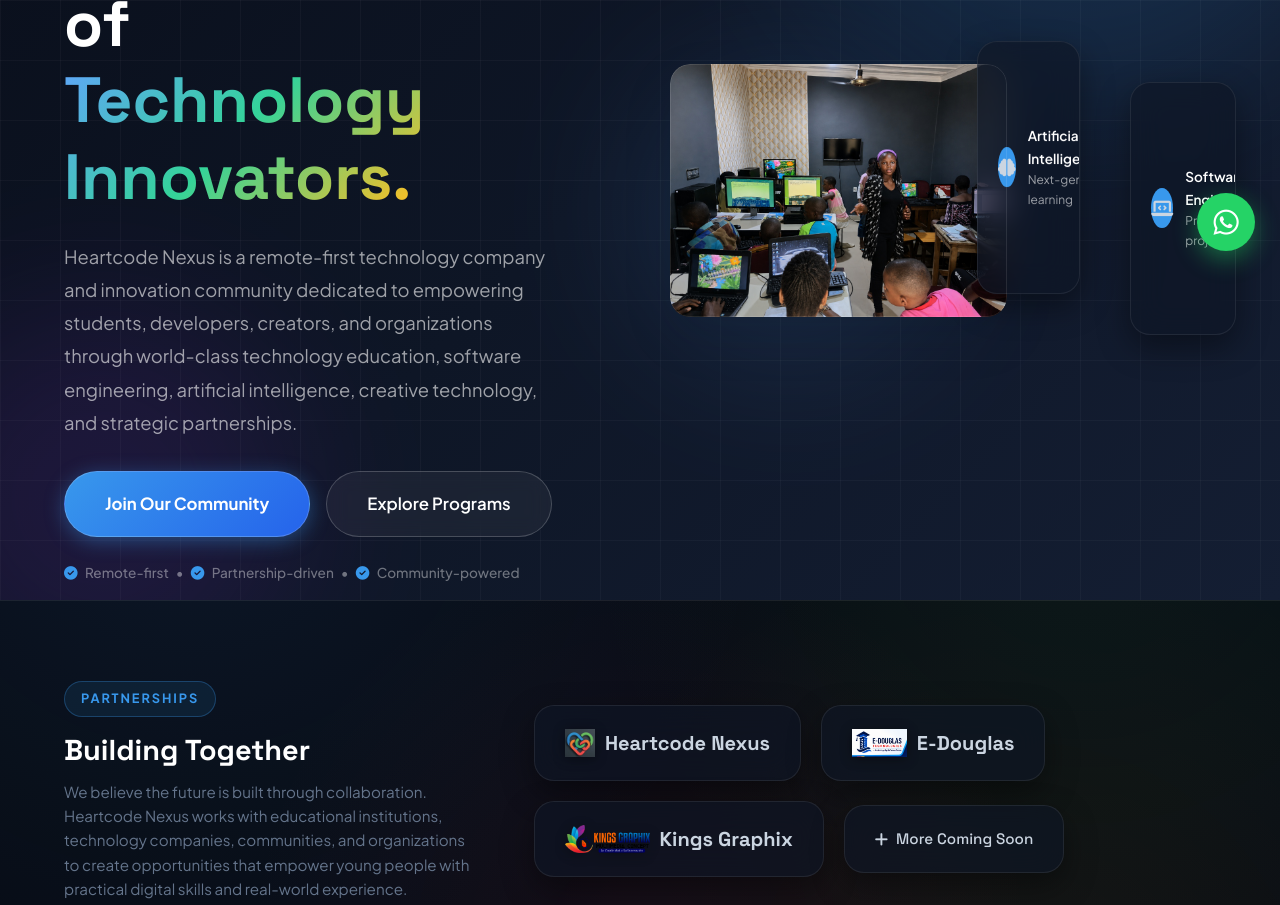
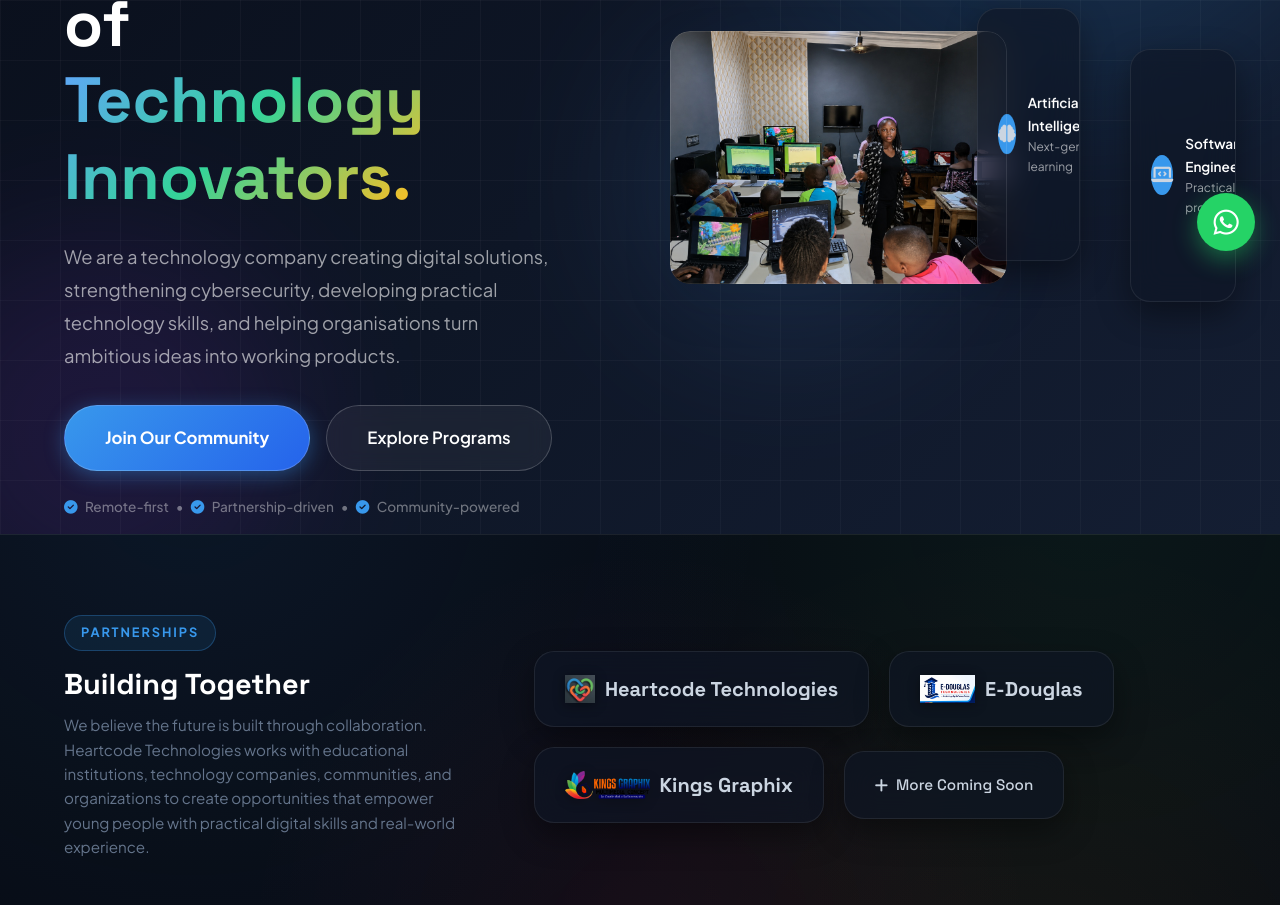
Before and after one commit to heartcode2010/Heartcodenexus, a plain HTML site: page index.html in a window 1280 px wide. Shown: the part 459-1364 px from the top of the page. Drawn offline with Linux system fonts and the light colour scheme.

Commit message:
Rebrand index.html for Heartcode Technologies

```diff
--- a/index.html
+++ b/index.html
@@ -4,10 +4,10 @@
 <head>
   <meta charset="UTF-8">
   <meta name="viewport" content="width=device-width, initial-scale=1.0">
-  <meta name="description" content="Heartcode Nexus — Building Africa's Next Generation of Technology Innovators. Remote-first technology company and innovation community.">
-  <meta name="keywords" content="Heartcode Nexus, Heartcode Nexus, technology education, software engineering, artificial intelligence, creative technology, partnerships, Africa innovators">
-  <meta name="author" content="Heartcode Nexus">
-  <title>Heartcode Nexus — Building Africa's Next Generation of Technology Innovators</title>
+  <meta name="description" content="Heartcode Technologies — We build technology that moves people and businesses forward. Remote-first technology company and innovation community.">
+  <meta name="keywords" content="Heartcode Technologies, Heartcode Technologies, technology education, software engineering, artificial intelligence, creative technology, partnerships, Africa innovators">
+  <meta name="author" content="Heartcode Technologies">
+  <title>Heartcode Technologies — Technology with Purpose. Built for Progress.</title>
   <link rel="shortcut icon" href="./assets/img/favicon.png">
   <link rel="stylesheet" href="./assets/css/style.css">
   <link rel="stylesheet" href="https://cdnjs.cloudflare.com/ajax/libs/font-awesome/6.5.0/css/all.min.css">
@@ -34,8 +34,8 @@
     <div class="container">
       <nav class="nav-inner">
         <a href="./index.html" class="logo">
-          <img src="./assets/img/heartcode-icon.png" alt="Heartcode Nexus Logo" class="brand-logo-img">
-          <span class="logo-text">Heartcode <span class="logo-gradient">Nexus</span></span>
+          <img src="./assets/img/heartcode-icon.png" alt="Heartcode Technologies Logo" class="brand-logo-img">
+          <span class="logo-text">Heartcode <span class="logo-gradient">Technologies</span></span>
         </a>
 
         <div class="nav-links" id="navLinks">
@@ -61,7 +61,7 @@
           <a href="./contact.html">Contact</a>
 
           <div class="nav-cta">
-            <a href="./contact.html" class="btn btn-primary btn-sm">Join Nexus</a>
+            <a href="./contact.html" class="btn btn-primary btn-sm">Let's Talk</a>
           </div>
         </div>
 
@@ -86,9 +86,9 @@
     <div class="container">
       <div class="hero-content">
         <div class="hero-text">
-          <span class="section-label">Building the Future</span>
+          <span class="section-label">Technology with Purpose</span>
           <h1>Building Africa's Next Generation of <span class="highlight">Technology Innovators.</span></h1>
-          <p class="hero-desc">Heartcode Nexus is a remote-first technology company and innovation community dedicated to empowering students, developers, creators, and organizations through world-class technology education, software engineering, artificial intelligence, creative technology, and strategic partnerships.</p>
+          <p class="hero-desc">We are a technology company creating digital solutions, strengthening cybersecurity, developing practical technology skills, and helping organisations turn ambitious ideas into working products.</p>
           <div class="hero-buttons">
             <a href="./contact.html" class="btn btn-primary btn-lg">Join Our Community</a>
             <a href="./programs.html" class="btn btn-outline btn-lg">Explore Programs</a>
@@ -102,7 +102,7 @@
 
         <div class="hero-visual">
           <div class="hero-image-wrapper">
-            <img src="./assets/img/training-classroom.jpg" alt="Heartcode Nexus Training Classroom in Action">
+            <img src="./assets/img/training-classroom.jpg" alt="Heartcode Technologies Training Classroom in Action">
           </div>
           <div class="hero-float-card card-1">
             <div class="icon-circle"><i class="fas fa-brain"></i></div>
@@ -130,11 +130,11 @@
         <div>
           <span class="section-label">Partnerships</span>
           <h2 style="font-size: 1.8rem; margin-bottom: 0.75rem;">Building Together</h2>
-          <p style="color: var(--gray-400); font-size: 0.95rem; line-height: 1.6; margin: 0;">We believe the future is built through collaboration. Heartcode Nexus works with educational institutions, technology companies, communities, and organizations to create opportunities that empower young people with practical digital skills and real-world experience.</p>
+          <p style="color: var(--gray-400); font-size: 0.95rem; line-height: 1.6; margin: 0;">We believe the future is built through collaboration. Heartcode Technologies works with educational institutions, technology companies, communities, and organizations to create opportunities that empower young people with practical digital skills and real-world experience.</p>
         </div>
         <div class="partner-logos">
           <div class="partner-logo-box">
-            <img src="./assets/img/heartcode-icon.png" alt="Heartcode Nexus" class="partner-inline-logo"> Heartcode Nexus
+            <img src="./assets/img/heartcode-icon.png" alt="Heartcode Technologies" class="partner-inline-logo"> Heartcode Technologies
           </div>
           <div class="partner-logo-box">
             <img src="./assets/img/edouglas-logo.png" alt="E-Douglas Technologies" class="partner-inline-logo"> E-Douglas
@@ -156,20 +156,20 @@
       <div class="about-grid">
         <div class="about-images reveal">
           <div class="img-tall">
-            <img src="./assets/img/training-mentors.jpg" alt="Heartcode Nexus Mentors Collaborating on Laptop">
+            <img src="./assets/img/training-mentors.jpg" alt="Heartcode Technologies Mentors Collaborating on Laptop">
           </div>
           <div class="img-square">
             <img src="./assets/img/training-kids.jpg" alt="Young Students Learning at Computers" style="width: 100%; height: 100%; object-fit: cover; border-radius: var(--radius-md);">
           </div>
           <div class="img-square">
-            <img src="./assets/img/training-student.jpg" alt="Heartcode Nexus Student Working at Computer">
+            <img src="./assets/img/training-student.jpg" alt="Heartcode Technologies Student Working at Computer">
           </div>
         </div>
 
         <div class="reveal">
           <span class="section-label">Who We Are</span>
           <h2 class="section-title">Cultivating the Builders and Innovators of Africa</h2>
-          <p style="margin-bottom: 1.5rem;">Heartcode Nexus is a remote-first technology company focused on education, innovation, software development, and community building.</p>
+          <p style="margin-bottom: 1.5rem;">Heartcode Technologies is a remote-first technology company focused on education, innovation, software development, and community building.</p>
           <p style="margin-bottom: 2rem;">We exist to bridge the gap between learning and building by equipping young people with practical skills, real projects, mentorship, and opportunities to collaborate with industry professionals.</p>
           <blockquote style="border-left: 4px solid var(--primary); padding-left: 20px; font-style: italic; color: var(--gray-500); margin-bottom: 2.5rem;">
             "Our goal is not simply to teach technology. Our goal is to cultivate builders, innovators, engineers, entrepreneurs, and problem-solvers capable of creating technology that addresses meaningful challenges across Africa and beyond."
@@ -195,7 +195,7 @@
     <div class="container">
       <div class="text-center reveal">
         <span class="section-label" style="justify-content:center;">Core Values</span>
-        <h2 class="section-title">What Drives Heartcode Nexus</h2>
+        <h2 class="section-title">What Drives Heartcode Technologies</h2>
         <p class="section-desc" style="margin: 0 auto 3rem;">We are anchored by foundational values that shape our training, products, and overall community ecosystem.</p>
       </div>
 
@@ -295,11 +295,11 @@
   </section>
 
   <!-- ========== WHY HEARTCODE NEXUS SECTION ========== -->
-  <section class="why-section" id="why-nexus">
+  <section class="why-section" id="why-technologies">
     <div class="container">
       <div class="why-grid">
         <div class="reveal">
-          <span class="section-label">Why Choose Heartcode Nexus</span>
+          <span class="section-label">Why Choose Heartcode Technologies</span>
           <h2 class="section-title">A Catalyst for Practical Growth</h2>
           <p class="lead mb-4">We structure our ecosystem around actual code production, direct mentorship, and partnership opportunities.</p>
 
@@ -367,7 +367,7 @@
         </div>
 
         <div class="reveal">
-          <img src="./assets/img/training-group.jpg" alt="Heartcode Nexus Students in Group Training Session" style="width: 100%; height: 480px; object-fit: cover; border-radius: var(--radius-lg); box-shadow: 0 20px 60px rgba(0,0,0,0.15);">
+          <img src="./assets/img/training-group.jpg" alt="Heartcode Technologies Students in Group Training Session" style="width: 100%; height: 480px; object-fit: cover; border-radius: var(--radius-lg); box-shadow: 0 20px 60px rgba(0,0,0,0.15);">
         </div>
       </div>
     </div>
@@ -380,7 +380,7 @@
         <div class="reveal">
           <span class="section-label" style="color: var(--primary-light);">Featured Program</span>
           <h2 style="color: var(--white); margin-bottom: 1.5rem;">Holiday Tech Bootcamp 2026</h2>
-          <p style="color: rgba(255,255,255,0.6); margin-bottom: 2rem;">Join Heartcode Nexus and E-Douglas Technologies for an intensive technology bootcamp designed to equip students, beginners, and young creators with practical digital skills through hands-on learning.</p>
+          <p style="color: rgba(255,255,255,0.6); margin-bottom: 2rem;">Join Heartcode Technologies and E-Douglas Technologies for an intensive technology bootcamp designed to equip students, beginners, and young creators with practical digital skills through hands-on learning.</p>
 
           <div style="background: rgba(255, 255, 255, 0.05); padding: 24px; border-radius: var(--radius-md); border: 1px solid rgba(255,255,255,0.08); margin-bottom: 2rem;">
             <h4 style="color: var(--white); font-size: 1.1rem; margin-bottom: 12px;"><i class="fas fa-calendar-alt" style="color: var(--primary); margin-right: 8px;"></i> Duration</h4>
@@ -411,7 +411,7 @@
         </div>
 
         <div class="reveal">
-          <img src="./assets/img/training-kids.jpg" alt="Heartcode Nexus Bootcamp Students at Computers" style="width: 100%; height: 380px; object-fit: cover; border-radius: var(--radius-lg); box-shadow: 0 20px 60px rgba(0,0,0,0.3);">
+          <img src="./assets/img/training-kids.jpg" alt="Heartcode Technologies Bootcamp Students at Computers" style="width: 100%; height: 380px; object-fit: cover; border-radius: var(--radius-lg); box-shadow: 0 20px 60px rgba(0,0,0,0.3);">
         </div>
       </div>
     </div>
@@ -472,7 +472,7 @@
       <div class="text-center reveal">
         <span class="section-label" style="justify-content:center;">Innovations</span>
         <h2 class="section-title">Every Project Tells a Story</h2>
-        <p class="section-desc" style="margin: 0 auto 3rem;">Explore web apps, design systems, open source scripts, and products built by the Heartcode Nexus community.</p>
+        <p class="section-desc" style="margin: 0 auto 3rem;">Explore web apps, design systems, open source scripts, and products built by the Heartcode Technologies community.</p>
       </div>
 
       <div class="projects-grid">
@@ -530,14 +530,14 @@
     <div class="container">
       <div class="about-grid" style="align-items: center;">
         <div class="reveal">
-          <span class="section-label">Heartcode Nexus Hub</span>
+          <span class="section-label">Heartcode Technologies Hub</span>
           <h2 class="section-title">Learn Together. Build Together. Grow Together.</h2>
-          <p class="lead">Heartcode Nexus is more than a company. It is a growing community where learners, developers, designers, creators, and innovators collaborate, share ideas, build projects, and create opportunities together.</p>
+          <p class="lead">Heartcode Technologies is more than a company. It is a growing community where learners, developers, designers, creators, and innovators collaborate, share ideas, build projects, and create opportunities together.</p>
           <p style="margin-bottom: 2rem;">We host weekly discussions, support channels, hackathons, and webinars designed to keep everyone active, updated, and connected with peers across the continent.</p>
           <a href="./community.html" class="btn btn-primary">Discover Our Community</a>
         </div>
         <div class="reveal">
-          <img src="./assets/img/training-classroom.jpg" alt="Heartcode Nexus Community Training Session" style="width: 100%; height: 380px; object-fit: cover; border-radius: var(--radius-lg); box-shadow: 0 20px 60px rgba(0,0,0,0.15);">
+          <img src="./assets/img/training-classroom.jpg" alt="Heartcode Technologies Community Training Session" style="width: 100%; height: 380px; object-fit: cover; border-radius: var(--radius-lg); box-shadow: 0 20px 60px rgba(0,0,0,0.15);">
         </div>
       </div>
     </div>
@@ -552,9 +552,9 @@
       <div class="cta-content reveal">
         <span class="section-label" style="color:var(--primary-light);">Ready to Build?</span>
         <h2>Ready to Build the Future?</h2>
-        <p>Whether you're beginning your technology journey, looking to collaborate, or seeking innovative digital solutions, Heartcode Nexus is here to help you take the next step. Join our growing community today.</p>
+        <p>Whether you're beginning your technology journey, looking to collaborate, or seeking innovative digital solutions, Heartcode Technologies is here to help you take the next step. Join our growing community today.</p>
         <div style="display: flex; gap: 16px; margin-top: 2rem; flex-wrap: wrap;">
-          <a href="./contact.html" class="btn btn-primary btn-lg">Join Nexus</a>
+          <a href="./contact.html" class="btn btn-primary btn-lg">Let's Talk</a>
           <a href="./partners.html" class="btn btn-outline btn-lg">Become a Partner</a>
         </div>
       </div>
@@ -567,7 +567,7 @@
       <div class="footer-grid">
         <div class="footer-brand">
           <a href="./index.html" class="logo" style="margin-bottom: 1.5rem;">
-            <img src="./assets/img/heartcode-icon.png" alt="Heartcode Nexus Logo" class="brand-logo-img">
+            <img src="./assets/img/heartcode-icon.png" alt="Heartcode Technologies Logo" class="brand-logo-img">
             <span class="logo-text" style="color: var(--white);">Tech<span>Nova</span></span>
           </a>
           <p>Innovating the Digital Future. Empowering the next generation of builders, innovators, and creators in Africa.</p>
@@ -616,7 +616,7 @@
       </div>
 
       <div class="footer-bottom">
-        <p>© 2026 Heartcode Nexus. All rights reserved.</p>
+        <p>© 2026 Heartcode Technologies. All rights reserved.</p>
         <div class="footer-bottom-links">
           <a href="./privacy.html" style="margin-right: 15px;">Privacy Policy</a>
           <a href="./terms.html" style="margin-right: 15px;">Terms of Service</a>
```
